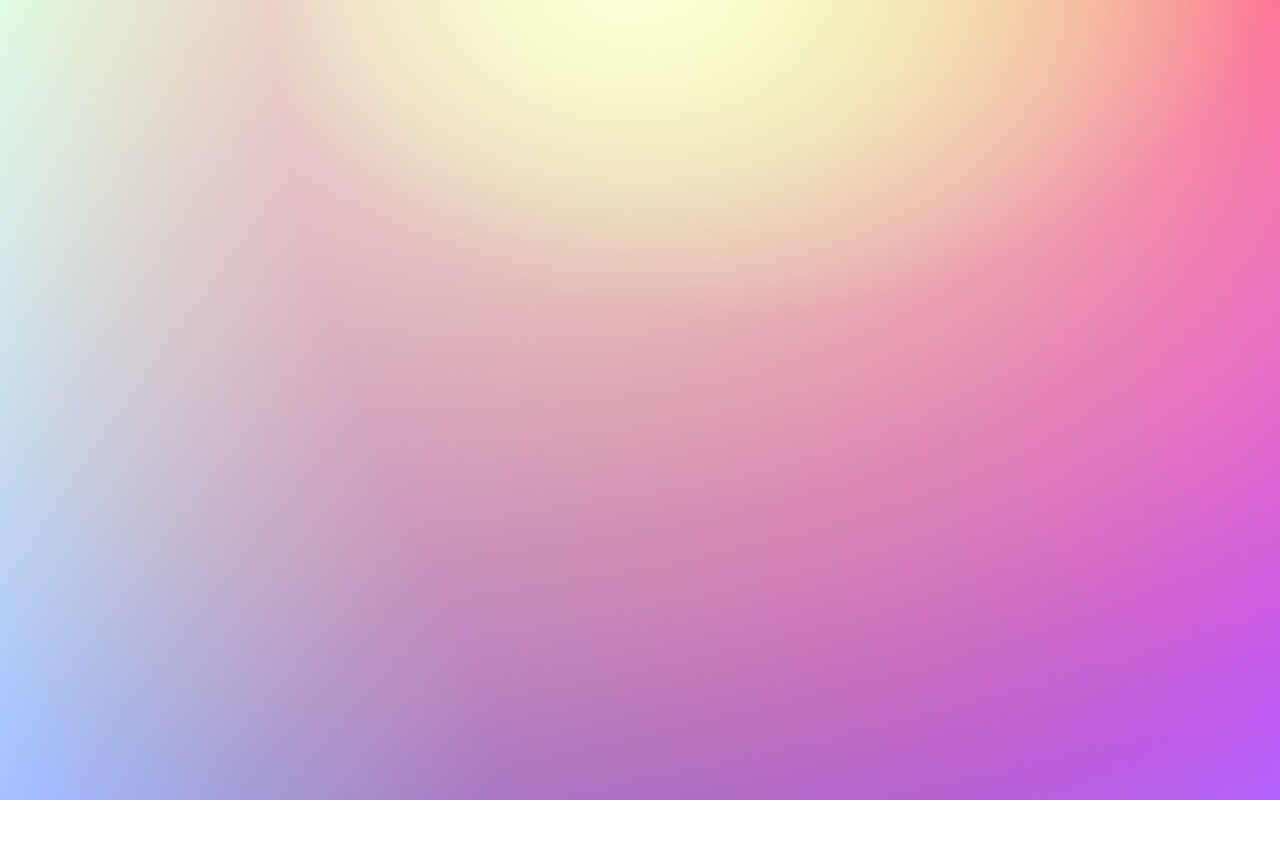
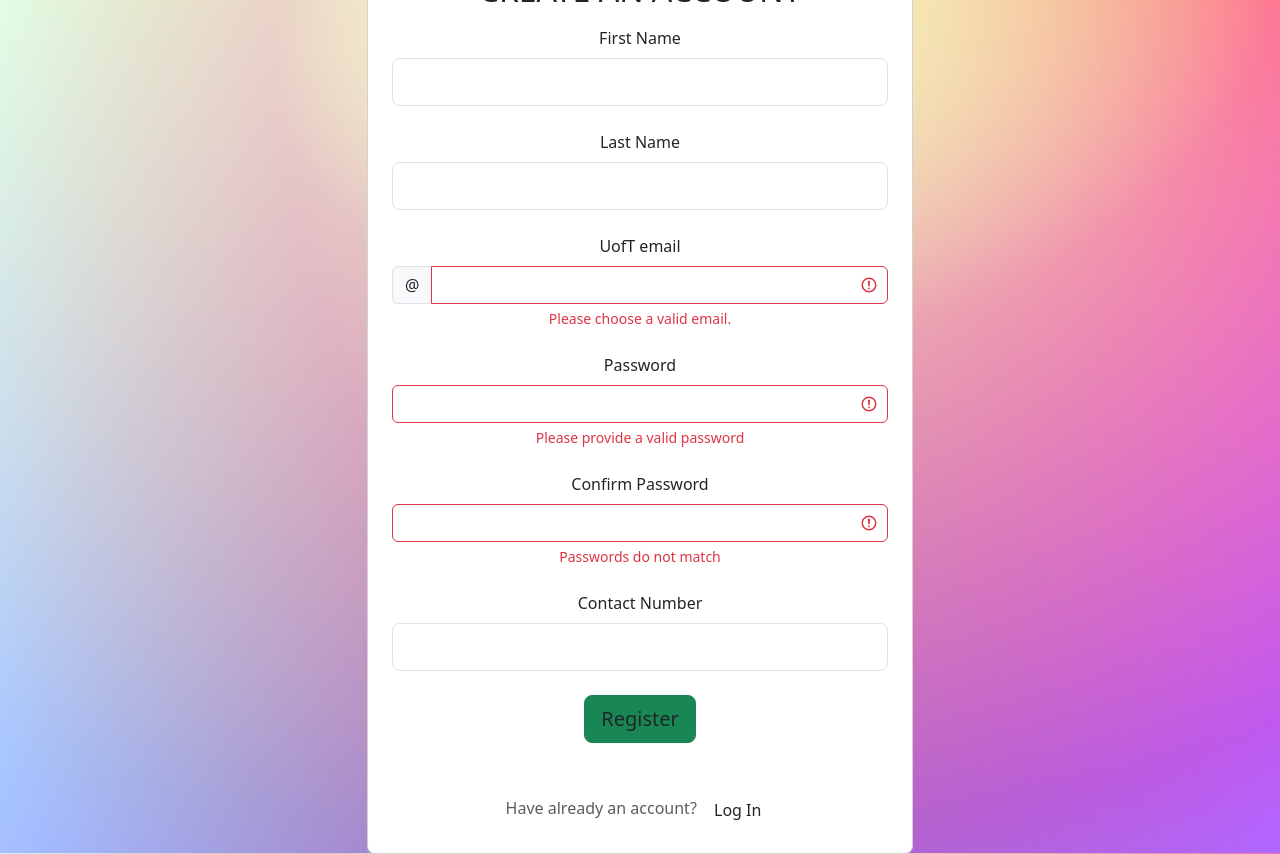
Before and after one commit to utmgdsc/Findify, a React (Create React App) app: page /signup in a window 1280 px wide. Before the commit this address had no page. Before the commit the page ends 800 px from the top, so only its background shows below. Built offline with nearby package versions, Linux system fonts and the light colour scheme.

Commit message:
Sign Up design.

```diff
--- a/src/components/Router/RouterHandler.js
+++ b/src/components/Router/RouterHandler.js
@@ -1,14 +1,18 @@
 import React from "react";
 import { Route, Routes } from "react-router-dom";
 import Home from "../views/HomeView/Home.js";
+import SignUp from "../views/LoginView/SignUp.js";
 import Login from "../views/LoginView/Login.js";
+import Landing from "../views/LandingView/Landing.js";
 import Profile from "../views/ProfileView/Profile.js";
 
 
 export default function RouteHandler() {
   return (
     <Routes>
-      <Route exact path="/" element={<Login/>} />
+      <Route exact path="/" element={<Landing/>} />
+      <Route path="/login" element={<Login/>} />
+      <Route path="/signup" element={<SignUp/>} />
       <Route path="/home" element={<Home/>} />
       <Route path="/profile" element={<Profile/>} />
     </Routes>
--- a/src/components/common/TopNav.jsx
+++ b/src/components/common/TopNav.jsx
@@ -8,7 +8,6 @@ const TopNav = () => {
       <ul>
         <CustomLink to="/Home">Home</CustomLink>
         <CustomLink to="/Profile">Profile</CustomLink>
-
         <CustomLink to="/">Logout</CustomLink>
       </ul>
     </nav>
--- /dev/null
+++ b/src/components/views/LandingView/Landing.js
@@ -0,0 +1,22 @@
+import React from 'react';
+import logo from '../../../assets/img/logo2.png'
+import './style.css';
+import { Link } from "react-router-dom"
+
+
+
+const Landing = () => {
+    return (
+      <div class="col-md-6 offset-md-3 info">
+          <div class="login">
+          <img class="center" src={logo} alt="loading..."/>
+          <p class="text-center">Losing something is frustrating, but trying to find it by retracing your steps and searching for hours, and taking multiple trips to the lost & found to check for it is even more frustrating.</p>
+          <p class="text-center typewriter">Let's make this process simpler for you!</p>
+          <Link to={"/login"}><button class="btn btn-md text-center">Log In</button></Link>
+          <Link to={"/signup"}><button class="btn btn-md text-center">Signup</button></Link>
+          </div>
+      </div>
+      );
+}
+
+export default Landing;
--- /dev/null
+++ b/src/components/views/LandingView/style.css
@@ -0,0 +1,71 @@
+
+body {
+    margin:0;
+	padding:0;
+    background-image: url("../../../assets/img/login_bg.jpg");
+    background-repeat: no-repeat;
+    background-attachment: fixed;
+    background-position: center;
+    background-size: cover;
+   }
+
+.center {
+  margin: 0;
+  position: absolute;
+  top: 40%;
+  left: 50%;
+  -ms-transform: translate(-50%, -50%);
+  transform: translate(-50%, -50%);
+  }
+
+.info {
+    margin-top:32%;
+
+}
+
+.info p{
+  background-color: #fff;
+  font-family: 'Raleway',sans-serif;
+	color: #fff;
+	font-size: 22px;
+	font-weight: 300;
+	color:black;
+	letter-spacing: 0.5px;
+}
+
+.info button{
+  font-family: 'Raleway',sans-serif;
+	color: #fff;
+	background:rgb(224, 200, 16);
+	padding:10px 20px;
+	font-size: 2em;
+	font-weight: 600;
+  margin-left: 3%;
+}
+.info button:hover{
+	background: purple;
+}
+
+.typewriter {
+    overflow: hidden; /* Ensures the content is not revealed until the animation */
+    border-right: .15em solid orange; /* The typwriter cursor */
+    white-space: nowrap; /* Keeps the content on a single line */
+    margin: 0 auto; /* Gives that scrolling effect as the typing happens */
+    letter-spacing: .20em; /* Adjust as needed */
+    animation:
+      typing 3.5s steps(40, end),
+      blink-caret .75s step-end infinite;
+    margin-bottom: 7px;
+  }
+
+  /* The typing effect */
+  @keyframes typing {
+    from { width: 0 }
+    to { width: 100% }
+  }
+
+  /* The typewriter cursor effect */
+  @keyframes blink-caret {
+    from, to { border-color: transparent }
+    50% { border-color: rgb(207, 0, 134); }
+  }
--- a/src/components/views/LoginView/Login.js
+++ /dev/null
@@ -1,21 +0,0 @@
-import React from 'react';
-import logo from '../../../assets/img/logo2.png'
-import './style.css';
-import { Link } from "react-router-dom"
-
-
-
-const LogIn = () => {
-    return (
-      <div class="col-md-6 offset-md-3 info">
-          <div class="login">
-          <img class="center" src={logo} alt="loading..."/>
-          <p class="text-center">Losing something is frustrating, but trying to find it by retracing your steps and searching for hours, and taking multiple trips to the lost & found to check for it is even more frustrating.</p>
-          <p class="text-center typewriter">Let's make this process simpler for you!</p>
-          <Link to={"/home"}><button class="btn btn-md text-center">Log In</button></Link>
-          </div>
-      </div>
-      );
-}
-
-export default LogIn;
--- /dev/null
+++ b/src/components/views/LoginView/SignUp.js
@@ -0,0 +1,75 @@
+import React from 'react';
+import { Link } from "react-router-dom"
+
+
+const SignUp = () => {
+    return (
+        <div class="vh-100 bg-image">
+        <div class="mask d-flex align-items-center h-100 gradient-custom-3">
+            <div class="container h-40">
+            <div class="row d-flex justify-content-center align-items-center h-100">
+                <div class="col-12 col-md-9 col-lg-7 col-xl-6">
+                <div class="card rounded-3">
+                    <div class="card-body p-4">
+                    <h2 class="text-uppercase text-center mb-3"> Create an account</h2>
+                    <form>
+                        <div class="form-outline mb-4">
+                        <label class="form-label" for="form3Example1cg">First Name</label>
+                        <input type="text" id="form3Example1cg" class="form-control form-control-lg" required/>
+                        </div>
+
+                        <div class="form-outline mb-4">
+                        <label class="form-label" for="form3Example1cg">Last Name</label>
+                        <input type="text" id="form3Example1cg" class="form-control form-control-lg" required/>
+
+                        </div>
+
+                        <div class="form-outline mb-4">
+                            <label for="validationServerUsername" class="form-label">UofT email</label>
+                                <div class="input-group has-validation">
+                                <span class="input-group-text" id="inputGroupPrepend3">@</span>
+                                <input type="text" class="form-control is-invalid" id="validationServerUsername" aria-describedby="inputGroupPrepend3 validationServerUsernameFeedback" required/>
+                                <div id="validationServerUsernameFeedback" class="invalid-feedback">
+                                    Please choose a valid email.
+                                </div>
+                             </div>
+                        </div>
+
+                        <div class="form-outline mb-4">
+                        <label for="validationServer03" class="form-label">Password</label>
+                        <input type="password" class="form-control is-invalid" id="validationServer03" aria-describedby="validationServer03Feedback" required/>
+                        <div id="validationServer03Feedback" class="invalid-feedback">Please provide a valid password</div>
+                        </div>
+
+                        <div class="form-outline mb-4">
+                        <label for="validationServer03" class="form-label">Confirm Password</label>
+                        <input type="password" class="form-control is-invalid" id="validationServer03" aria-describedby="validationServer03Feedback" required/>
+                        <div id="validationServer03Feedback" class="invalid-feedback">Passwords do not match</div>
+
+                        </div>
+
+                        <div class="form-outline mb-4">
+                        <label class="form-label" for="form3Example4cdg">Contact Number</label>
+                        <input type="tel" id="form3Example4cdg" class="form-control form-control-lg" />
+                        </div>
+
+                        <div class="d-flex justify-content-center">
+                        <button type="button"
+                            class="btn btn-success btn-block btn-lg gradient-custom-4 text-body">Register</button>
+                        </div>
+
+                        <p class="text-center text-muted mt-5 mb-0">Have already an account? <Link to={"/login"}><button class="btn btn-md text-center">Log In</button></Link></p>
+
+                    </form>
+
+                    </div>
+                </div>
+                </div>
+            </div>
+            </div>
+        </div>
+        </div>
+     )
+ }
+
+export default SignUp;
--- a/src/components/views/LoginView/style.css
+++ b/src/components/views/LoginView/style.css
@@ -1,15 +1,25 @@
-
 body {
     margin:0;
-	padding:0;
-    background-image: url("../../../assets/img/login_bg.jpg");
+	  padding:0;
+    background: url("../../../assets/img/background.jpg") !important;
     background-repeat: no-repeat;
     background-attachment: fixed;
     background-position: center;
     background-size: cover;
    }
 
-.center {
+.container h1{
+  margin-top: 20px;
+  color: white;
+}
+
+label{
+  color: white;
+  margin-bottom: 3px;
+  margin-bottom: 3px;
+  align-self: right;
+}
+center {
   margin: 0;
   position: absolute;
   top: 40%;
@@ -18,53 +28,12 @@ body {
   transform: translate(-50%, -50%);
   }
 
-.info {
-    margin-top:32%;
-
+.container{
+  width: 400px;
+  height: 600px;
+  margin-top: 100px;
+  background-color: rgb(0, 0, 0);
+  padding-bottom: 30px;
+  padding-left: 50px;
+  align-items: center;
 }
-
-.info p{
-    background-color: #fff;
-    font-family: 'Raleway',sans-serif;
-	color: #fff;
-	font-size: 22px;
-	font-weight: 300;
-	color:black;
-	letter-spacing: 0.5px;
-}
-
-.info button{
-    font-family: 'Raleway',sans-serif;
-	color: #fff;
-	background:rgb(224, 200, 16);
-	padding:10px 20px;
-	font-size: 2em;
-	font-weight: 600;
-}
-.info button:hover{
-	background: purple;
-}
-
-.typewriter {
-    overflow: hidden; /* Ensures the content is not revealed until the animation */
-    border-right: .15em solid orange; /* The typwriter cursor */
-    white-space: nowrap; /* Keeps the content on a single line */
-    margin: 0 auto; /* Gives that scrolling effect as the typing happens */
-    letter-spacing: .20em; /* Adjust as needed */
-    animation:
-      typing 3.5s steps(40, end),
-      blink-caret .75s step-end infinite;
-    margin-bottom: 7px;
-  }
-
-  /* The typing effect */
-  @keyframes typing {
-    from { width: 0 }
-    to { width: 100% }
-  }
-
-  /* The typewriter cursor effect */
-  @keyframes blink-caret {
-    from, to { border-color: transparent }
-    50% { border-color: rgb(207, 0, 134); }
-  }
```
Also changed, not shown: src/assets/img/background.jpg.
